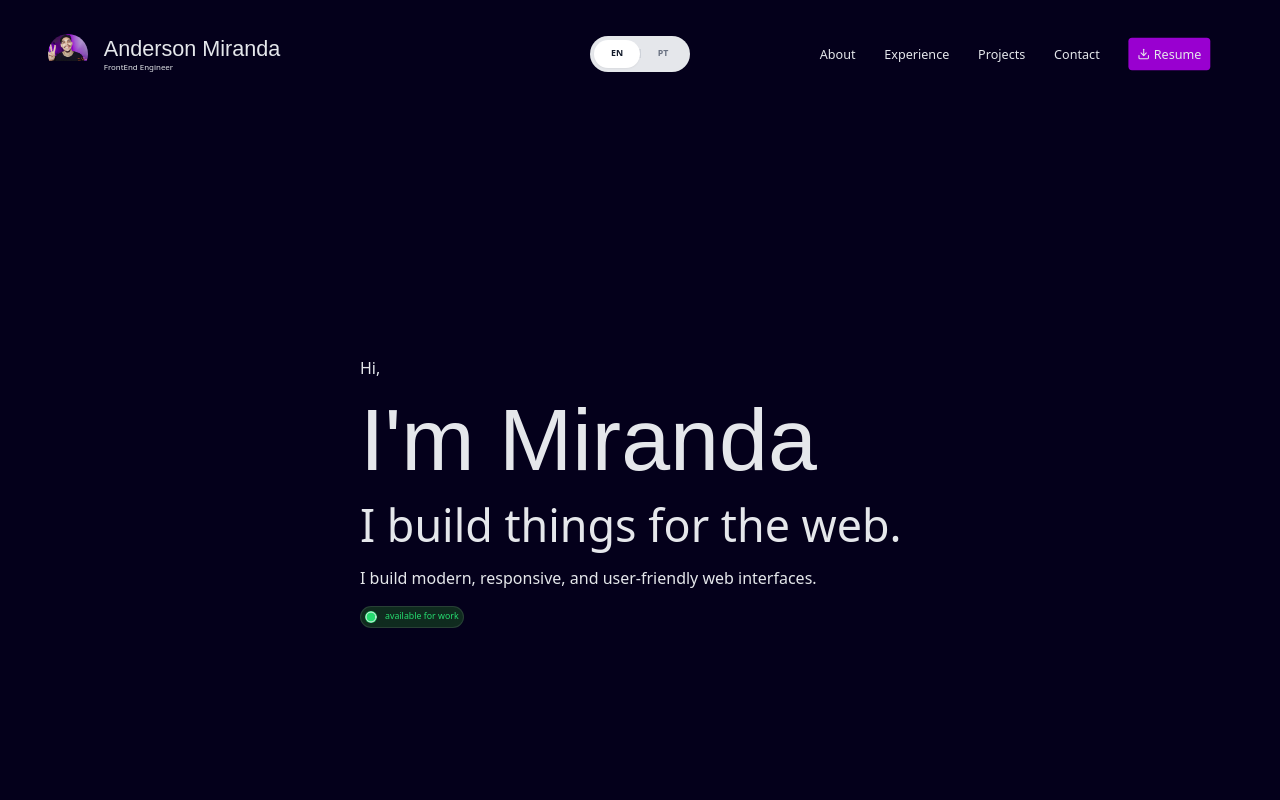
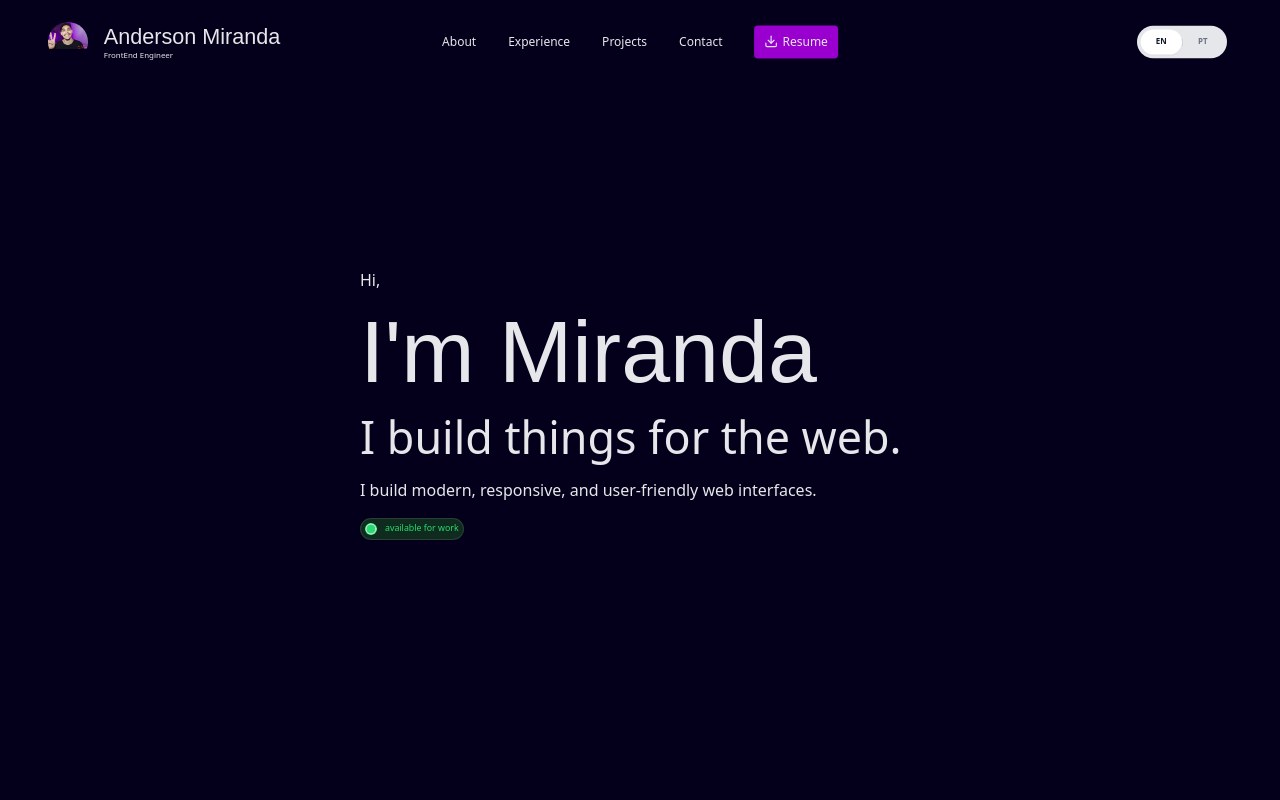
Before and after one commit to oandmiranda/my-portfolio, a Next.js app: page / in a window 1280 px wide. Shown: the top 800 px of the page. Built offline with nearby package versions, Linux system fonts and the light colour scheme; a web font is replaced by a local one.

Commit message:
refactor nav to fixed and changes the background when the user scrolls

```diff
--- a/app/page.tsx
+++ b/app/page.tsx
@@ -8,7 +8,7 @@ import Slider from "./ui/slider";
 export default function Home() {
   return (
     <LanguageProvider>
-      <main className="py-4">
+      <main className="py-1">
         <Header />
 
         <section className="flex flex-col justify-center items-start px-4 sm:px-10 md:px-20 lg:px-35 xl:px-90">
--- a/app/ui/navbar.tsx
+++ b/app/ui/navbar.tsx
@@ -9,6 +9,7 @@ import Button from "./button";
 import HoverAnimationBox from "./hoverAnimation";
 import { useLanguage } from "../context/languageContext";
 import LanguageToggle from "./languageToggle";
+import { useEffect, useState } from "react";
 
 const navLink: NavLink[] = [
   { href: "/#about", key: "about" },
@@ -18,13 +19,42 @@ const navLink: NavLink[] = [
 ];
 
 export default function NavBar() {
+  const [ scroll, setScroll ] = useState(false);
   const { t } = useLanguage();
+
+  const changeColor = () => {
+    if (window.scrollY >= 60) {
+      setScroll(true);
+    } else {
+      setScroll(false);
+    }
+  };
+
+  // O useEffect simples, igual ao do seu projeto anterior
+  useEffect(() => {
+    window.addEventListener("scroll", changeColor);
+    return () => {
+      window.removeEventListener("scroll", changeColor);
+    };
+  }, []); // Sem a necessidade de [changeColor] na dependência
+
+  // Aplicação das classes Tailwind CSS
+ const navClasses = `
+    flex fixed justify-between items-center transition-all duration-300
+    px-4 sm:px-5 md:px-8 lg:px-12 py-4 w-full z-4
+    ${
+      // FIXAÇÃO E ESTILO CONDICIONAL (ÚNICA PARTE QUE MUDA)
+      scroll
+        && "backdrop-blur-md bg-white/20 dark:bg-black/20 shadow-md top-1"
+    }
+  `;
 
   return (
     // 1. Adicione 'relative' ao container pai para que o absolute funcione dentro dele
     // 2. Troquei 'justify-around' e 'gap-50' por 'justify-between' e padding padrão (px-4...)
     //    pois 'gap-50' (200px) costuma quebrar layouts em telas menores.
-    <div className="relative flex justify-between items-center px-4 sm:px-5 md:px-8 lg:px-12 py-4">
+    <>
+      <div className={navClasses}>
 
       {/* LADO ESQUERDO: Logo */}
       <Link href={"/"}>
@@ -57,11 +87,7 @@ export default function NavBar() {
          o centro matemático, independente dos vizinhos.
       */}
       <Animation className="absolute left-1/2 top-1/2 -translate-x-1/2 -translate-y-1/2">
-        <LanguageToggle />
-      </Animation>
-
-      <Animation animation="slideUp">
-        <div className="flex text-text items-center gap-5 text-sm scale-[0.85] sm:scale-100 md:gap-8 md:text-md">
+      <div className="flex items-center gap-5 text-sm scale-[0.85] sm:scale-100 md:gap-8 md:text-sm">
           {navLink.map((link, index) => (
             <Link key={index} href={link.href}>
               <span>{t(link.key, 'nav')}</span>
@@ -75,7 +101,13 @@ export default function NavBar() {
             {t("resume", 'nav')}
           </Button>
         </div>
+
+      </Animation>
+
+      <Animation animation="slideUp">
+        <LanguageToggle />
       </Animation>
     </div>
+    </>
   );
 }
```
Also changed, not shown: 1 other file (tests, documents, lock files or other folders).
